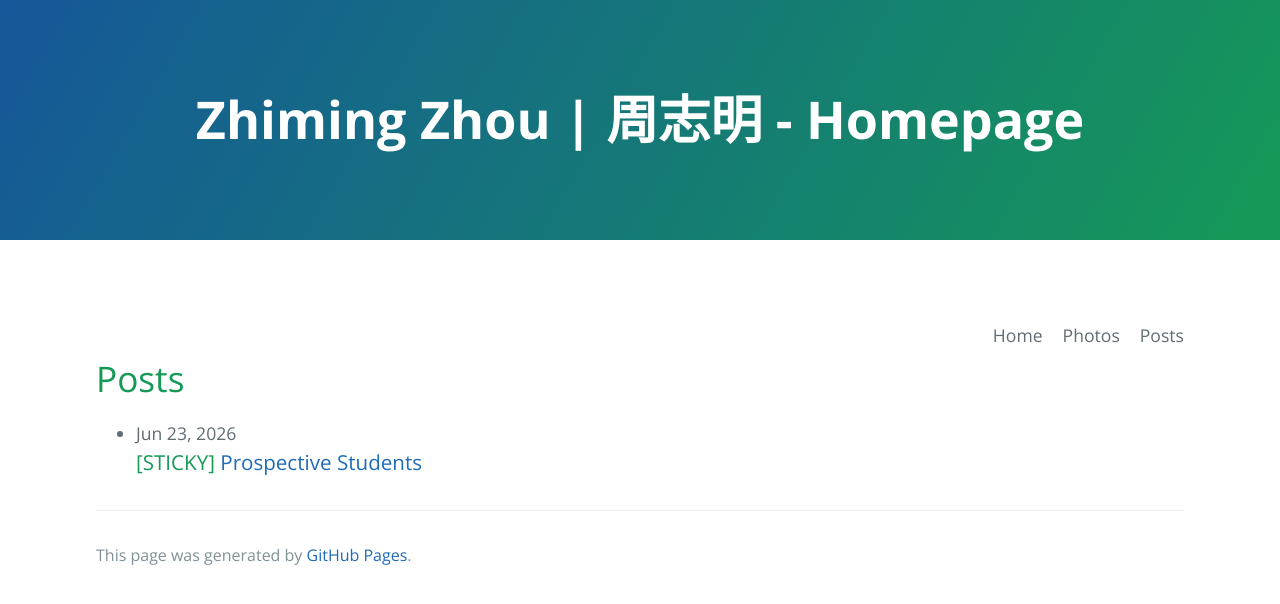
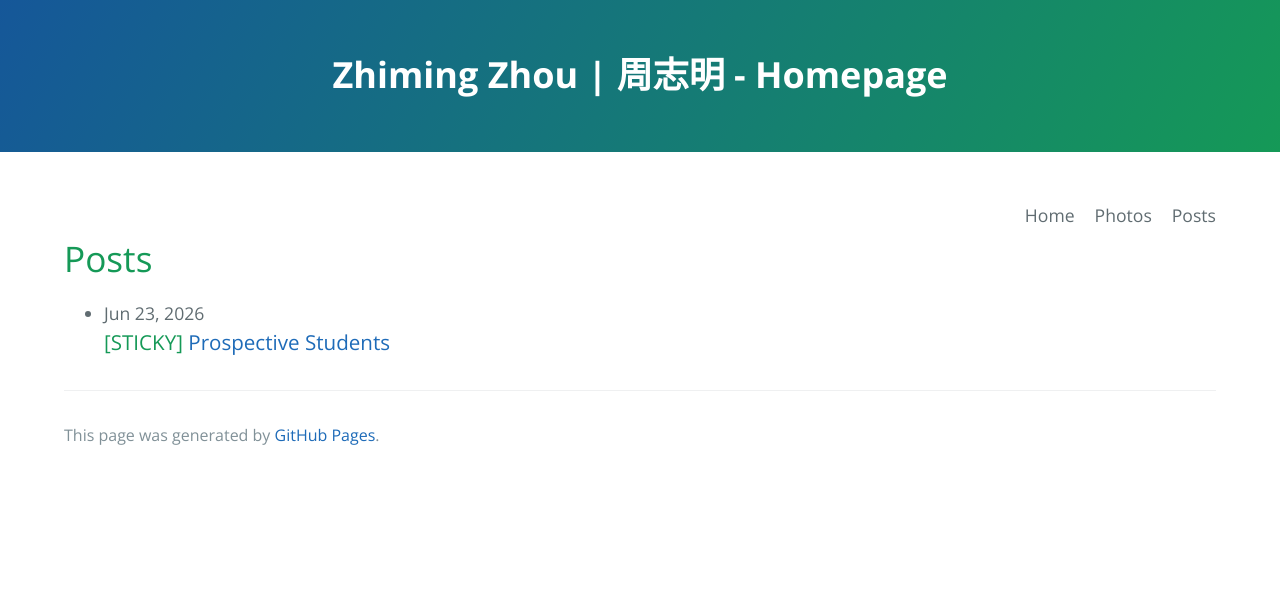
Before and after one commit to ZhimingZhou/zhimingzhou.github.io, a Jekyll site: the page built from posts.md, in a window 1280 px wide. Shown: the top 604 px of the page. Built offline with Jekyll 4.4.1, drawn with Linux system fonts in a browser that asks for light colours.

Commit message:
Update variables.scss

```diff
--- a/_sass/variables.scss
+++ b/_sass/variables.scss
@@ -1,6 +1,6 @@
 // Breakpoints
-$large-breakpoint: 64em !default;
-$medium-breakpoint: 32em !default;
+$large-breakpoint: 80em !default;
+$medium-breakpoint: 40em !default;
 
 // Headers
 $header-heading-color: #fff !default;
```
